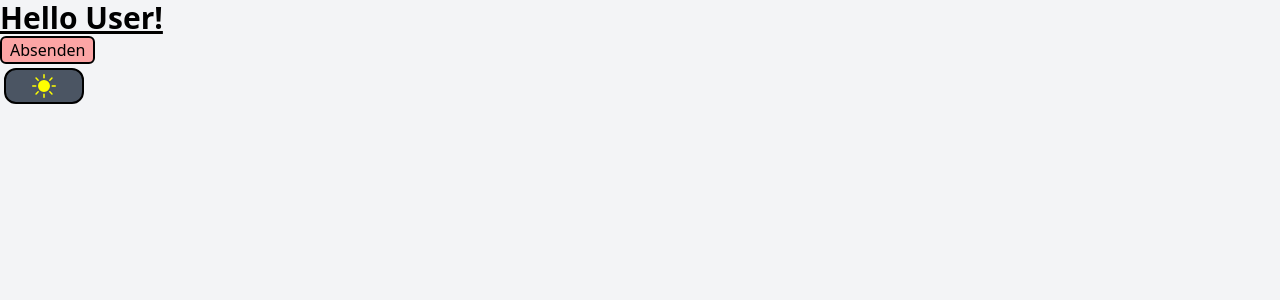
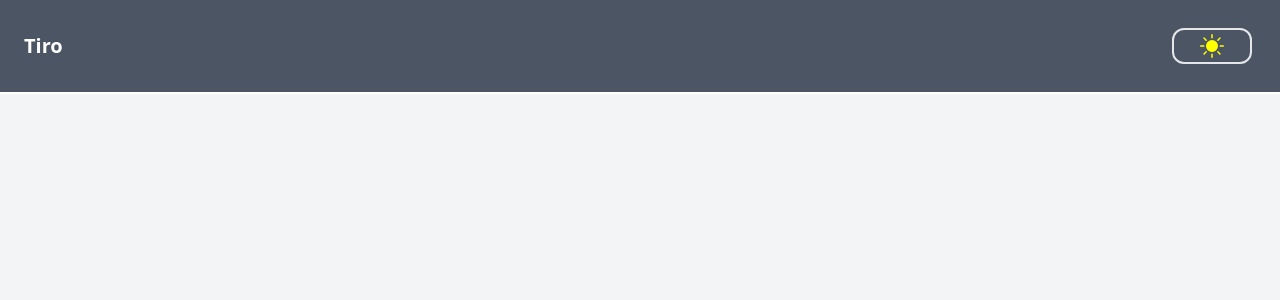
Before and after one commit to brudijoe/tiro, a React (Create React App) app in the folder tiro-client/: page / in a window 1280 px wide. Shown: the top 300 px of the page. Built offline with nearby package versions, Linux system fonts and the light colour scheme.

Commit message:
add_header_and_cleanup

```diff
--- a/tiro-client/src/App.tsx
+++ b/tiro-client/src/App.tsx
@@ -1,20 +1,11 @@
 import React from "react";
 import Button from "./components/Button";
-import { Switch } from "./pages/Switch";
+import { Header } from "./pages/Header";
 
 function App() {
   return (
     <div className="bg-gray-100 dark:bg-gray-600 h-full min-h-screen">
-      <h1 className="text-3xl dark:text-white font-bold underline">
-        Hello User!
-      </h1>
-      <Button
-        bg="bg-red-300"
-        bgHover="hover:bg-red-500"
-        children="Absenden"
-        onClick={() => console.log("Clicked on button")}
-      />
-      <Switch />
+      <Header />
     </div>
   );
 }
--- a/tiro-client/src/pages/Switch.tsx
+++ b/tiro-client/src/pages/DarkModeSwitch.tsx
@@ -3,7 +3,7 @@ import { BsMoonFill, BsSunFill } from "react-icons/bs";
 import { IconContext } from "react-icons";
 import { DarkMode } from "../DarkMode";
 
-export function Switch() {
+export function DarkModeSwitch() {
   const iconClass = "p-1";
 
   const [darkMode, setDarkMode] = useState(true);
@@ -16,7 +16,7 @@ export function Switch() {
   return (
     <div
       onClick={handleClick}
-      className="m-1 w-20 bg-gray-600 flex justify-center items-center rounded-xl border-2 border-black dark:border-white"
+      className="m-1 w-20 bg-gray-600 flex justify-center items-center rounded-xl border-2 dark:border-white cursor-pointer hover:bg-gray-800"
     >
       <IconContext.Provider
         value={{
--- /dev/null
+++ b/tiro-client/src/pages/Header.tsx
@@ -0,0 +1,14 @@
+import { DarkModeSwitch } from "./DarkModeSwitch";
+
+export function Header() {
+  return (
+    <nav className="p-6 flex items-center justify-between bg-gray-600 border-b-2 border-white">
+      <div className="text-white">
+        <span className="font-semibold text-xl">Tiro</span>
+      </div>
+      <div>
+        <DarkModeSwitch />
+      </div>
+    </nav>
+  );
+}
```
